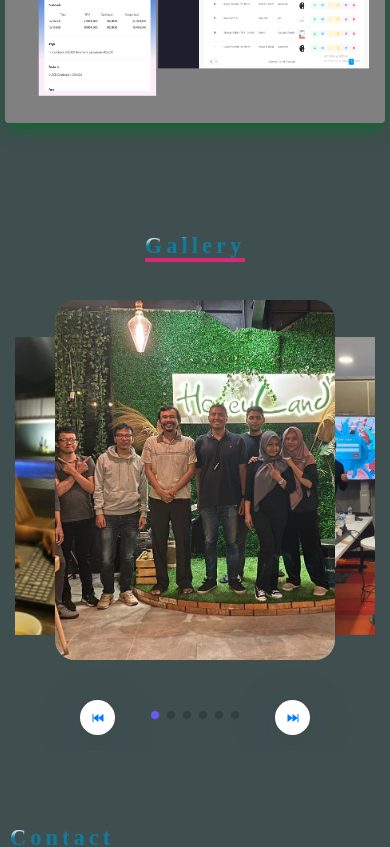
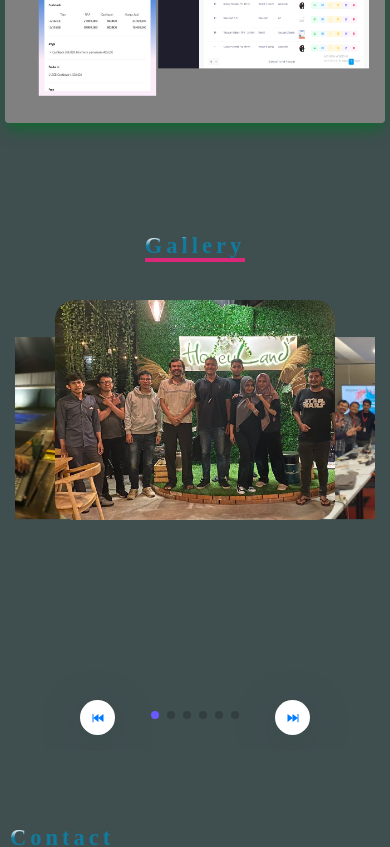
Before and after one commit to muhammadRenaldy9/portfolio-reactjs3, a React (Create React App) app: page / in a window 390 px wide. Shown: the part 4043-4890 px from the top of the page. Built offline with nearby package versions, Linux system fonts and the light colour scheme; the HTML template or start-up script is replaced by a standard one.

Commit message:
hover button sosmed contact & size galery foto

```diff
--- a/src/components/Contact.js
+++ b/src/components/Contact.js
@@ -23,7 +23,7 @@ const Contact = () => {
         <div>
         <div className='lg:hidden sosmed'>
         <ul>
-          <li className='h-[80px] flex justify-between items-center bg-blue-600'>
+          <li className='h-[80px] hover:bg-sky-700 flex justify-between items-center bg-blue-600'>
             <a
               className='flex justify-between items-center w-full text-gray-300'
               href='https://www.linkedin.com/in/renaldy9/?original_referer=https%3A%2F%2Fmuhammadrenaldy9.github.io%2F' target="_blank" rel="noreferrer"
@@ -31,7 +31,7 @@ const Contact = () => {
                <FaLinkedin size={30} />
             </a>
           </li>
-          <li className='h-[80px] flex justify-between items-center bg-[#333333]'>
+          <li className='h-[80px] hover:bg-gray-800 flex justify-between items-center bg-[#333333]'>
             <a
               className='flex justify-between items-center w-full text-gray-300'
               href='https://github.com/muhammadRenaldy9' target="_blank" rel="noreferrer"
@@ -39,7 +39,7 @@ const Contact = () => {
                <FaGithub size={30} />
             </a>
           </li>
-          <li className='h-[80px] flex justify-between items-center bg-[#16a34a]'>
+          <li className='h-[80px] hover:bg-green-700 flex justify-between items-center bg-[#16a34a]'>
             <a
               className='flex justify-between items-center w-full text-gray-300'
               href='https://wa.link/ki76c4' target="_blank" rel="noreferrer"
--- a/src/components/galery/Galery.css
+++ b/src/components/galery/Galery.css
@@ -93,7 +93,7 @@ body {
   }
   .swiper-slide img {
     width: 28rem !important;
-    height: 36rem !important;
+    height: 22rem !important;
   }
 }
 
```
